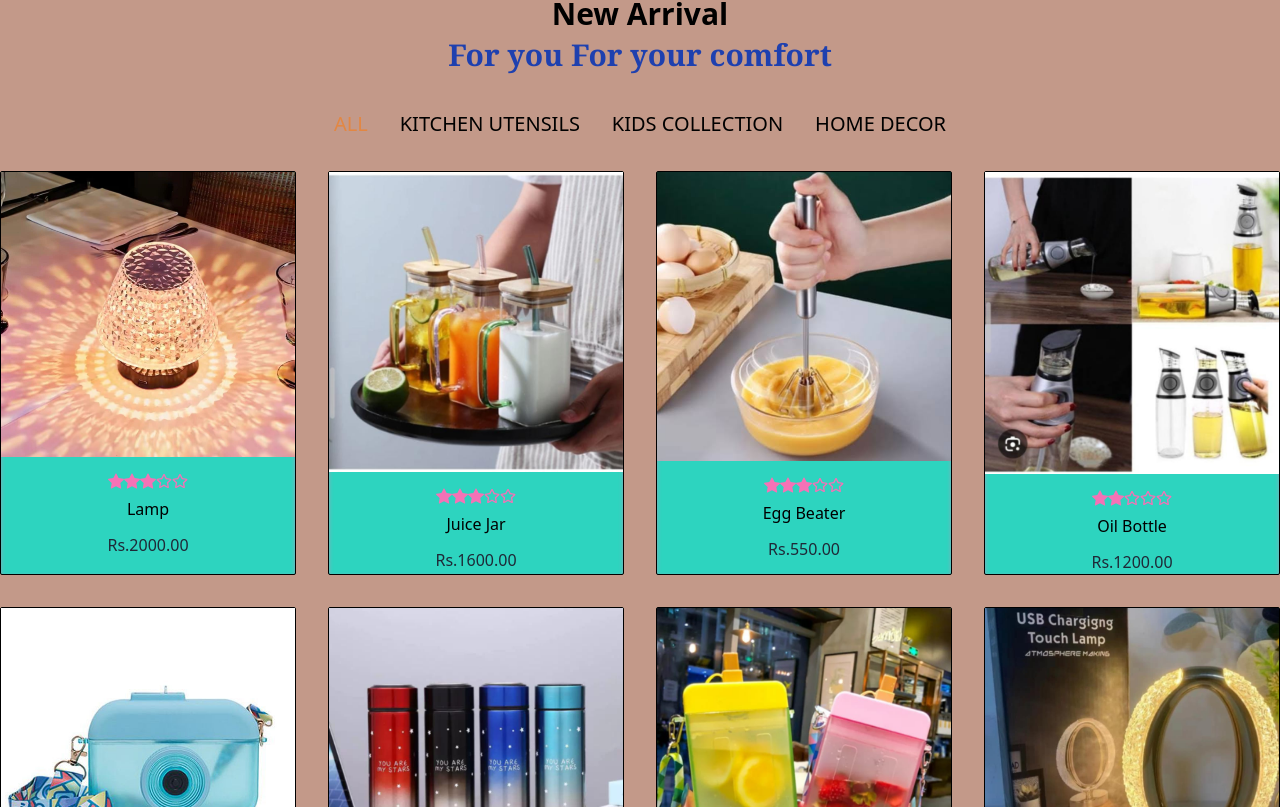
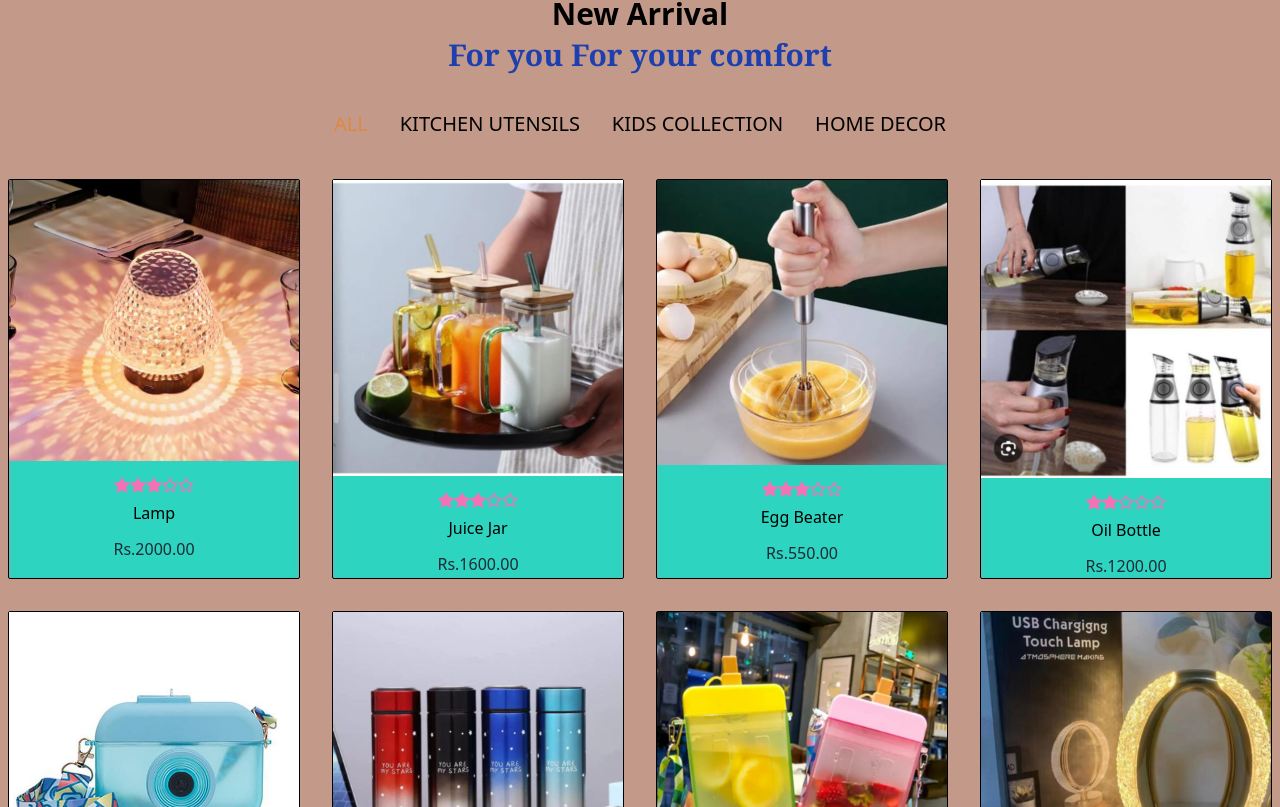
Before and after one commit to SabaZain/household-ecommercewebsite, a Next.js app: page / in a window 1280 px wide. Shown: the part 1053-1860 px from the top of the page. Built offline with nearby package versions, Linux system fonts and the light colour scheme.

Commit message:
Update NewArrival.tsx

```diff
--- a/src/components/NewArrival.tsx
+++ b/src/components/NewArrival.tsx
@@ -59,7 +59,7 @@ const handleTab = (index: number) => {
     ))}
       </ul>
 
-      <div className='grid sm:grid-cols-2 md:grid-cols-3 lg:grid-cols-4 gap-8 pt-8'>
+      <div className='grid sm:grid-cols-2 md:grid-cols-3 lg:grid-cols-4 gap-8 pt-8 m-2'>
         {data.map((item: IProduct) => (
         <ProductCard
         key={item.id}
```
